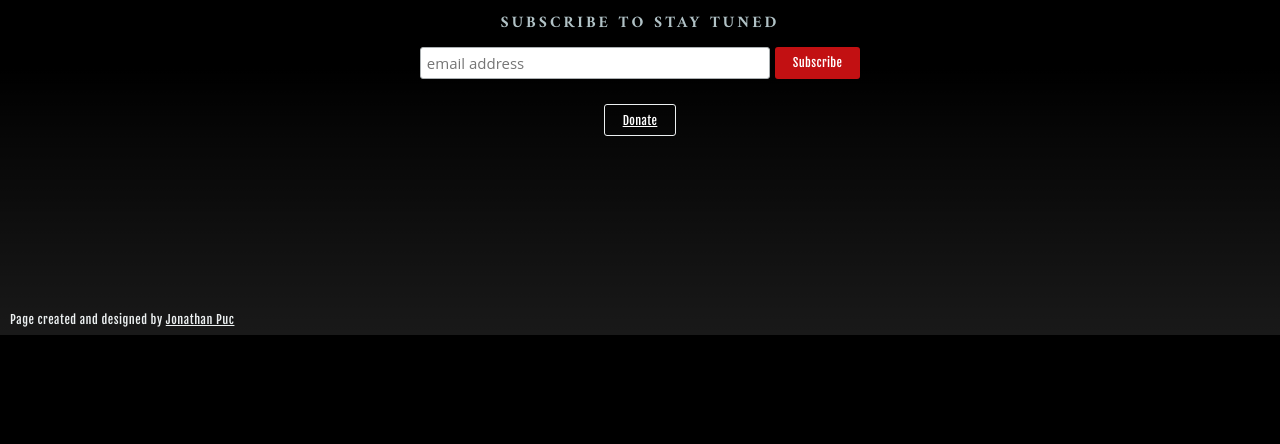
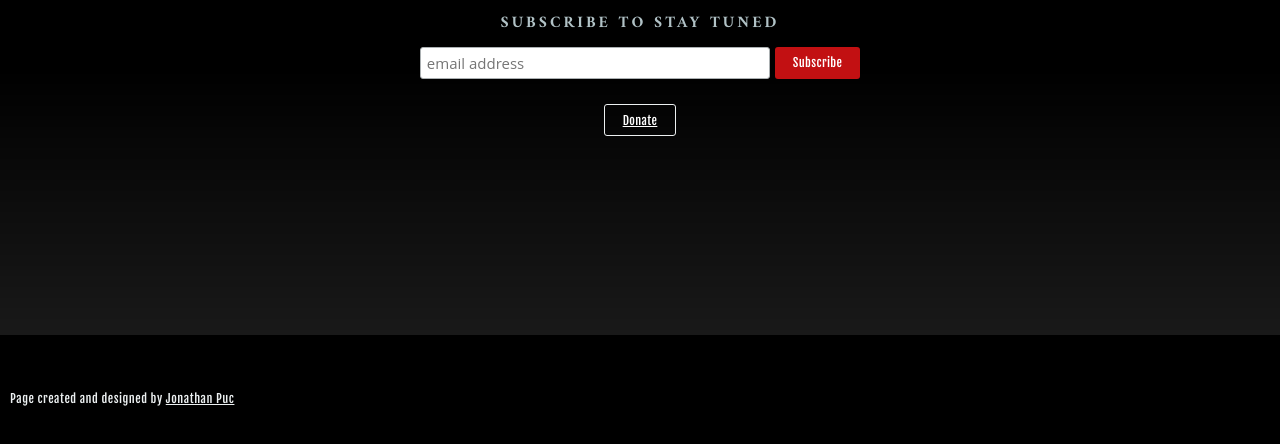
Before and after one commit to jonathanpuc/motrd, a PHP site: page / in a window 1280 px wide. Shown: the part 465-909 px from the top of the page. Before the commit the page ends 800 px from the top, so only its background shows below. Run offline with PHP 8.4, Linux system fonts and the light colour scheme; style sheets or scripts are compiled from the project's sources.

Commit message:
edit footer

```diff
--- a/resources/css/style.css
+++ b/resources/css/style.css
@@ -84,9 +84,7 @@ body {
     text-decoration: none; }
 
 footer {
-  position: fixed;
-  height: 0px;
-  bottom: 20px;
+  margin-top: 17%;
   width: 100%;
   font-size: 60%;
   line-height: 50px;
```
